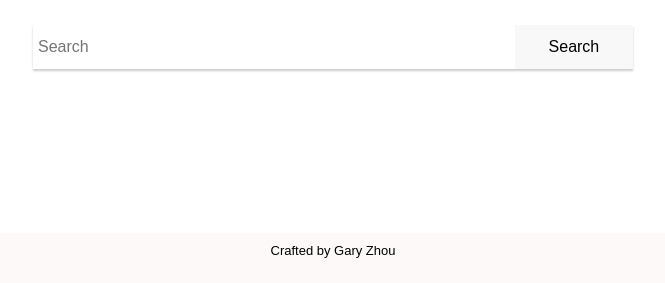
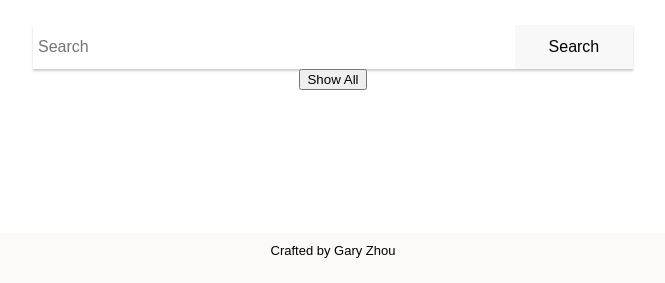
Before and after one commit to GaryZhous/flask, a Flask app: page / in a window 1280 px wide. Shown: the part 517-800 px from the top of the page, without its empty margins (307-972 px from the left). Run offline with Flask 3, Linux system fonts and the light colour scheme; some libraries are stand-ins or nearby versions.

Commit message:
Update index.html

```diff
--- a/templates/index.html
+++ b/templates/index.html
@@ -15,6 +15,9 @@
             <input type="text" id="searchQuery" name="searchQuery" placeholder="Search">
             <button id="searchButton" type="submit">Search</button>
         </form>
+        <form action="/list" id="showAllForm">
+            <button type="submit" id="showAllButton">Show All</button>
+        </form>
     </div>
     <div class="footer">
         <p>Crafted by Gary Zhou</p>
```
